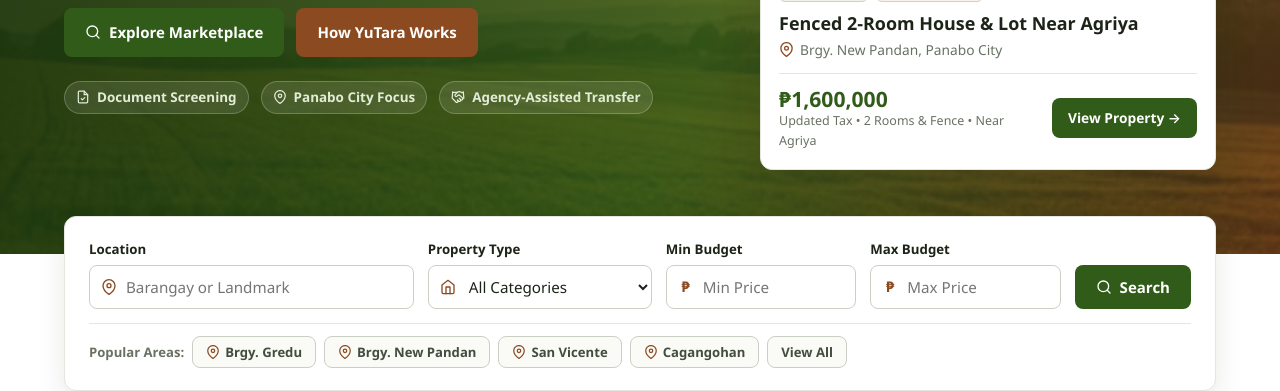
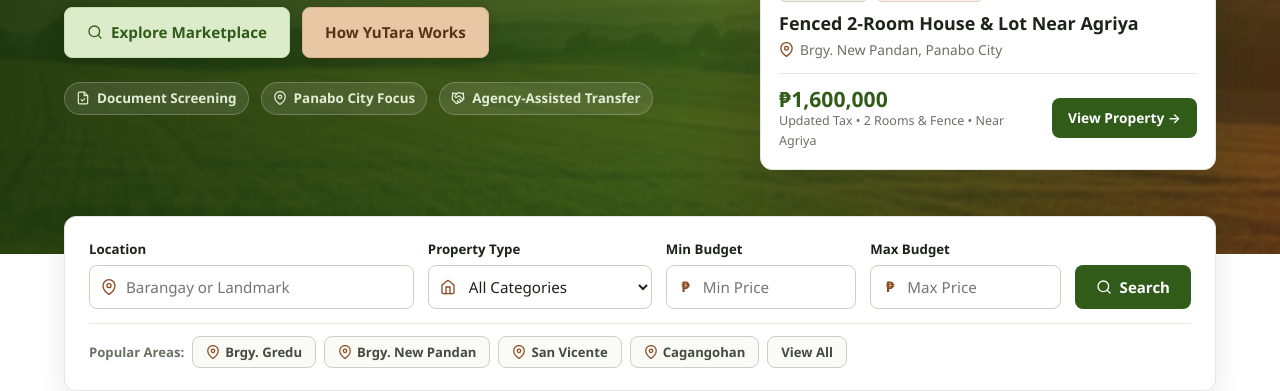
Before and after one commit to KryptoGitS/YuTara-Website-, a plain HTML site: page index.html in a window 1280 px wide. Shown: the part 415-806 px from the top of the page. Drawn offline with Linux system fonts and the light colour scheme.

Commit message:
Improve hero CTA button contrast with light sage green and light earth brown

```diff
--- a/css/styles.css
+++ b/css/styles.css
@@ -570,6 +570,62 @@ h1, h2, h3, h4 {
   flex-wrap: wrap;
   gap: 12px;
   margin-bottom: 24px;
+}
+
+.hero-actions .btn,
+.hero-buttons .btn {
+  min-height: 46px;
+  padding: 12px 22px;
+  border-radius: var(--radius-sm);
+  font-size: 0.95rem;
+  font-weight: 700;
+  transition: background-color 0.18s ease, border-color 0.18s ease, color 0.18s ease, box-shadow 0.18s ease, transform 0.14s ease;
+}
+
+/* Primary Hero CTA: Explore Marketplace (Light Sage Green #DCECCB / Forest Green #315B19) */
+.hero-actions .btn-primary,
+.hero-buttons .btn-primary {
+  background-color: #DCECCB;
+  color: #315B19;
+  border-color: #C7DFB0;
+  box-shadow: 0 4px 14px rgba(15, 30, 8, 0.22);
+}
+
+.hero-actions .btn-primary:hover,
+.hero-buttons .btn-primary:hover {
+  background-color: #C8E0B0;
+  color: #234311;
+  border-color: #B4D396;
+  box-shadow: 0 6px 18px rgba(15, 30, 8, 0.28);
+  transform: translateY(-1px);
+}
+
+.hero-actions .btn-primary:active,
+.hero-buttons .btn-primary:active {
+  transform: translateY(1px);
+}
+
+/* Secondary Hero CTA: How YuTara Works (Light Earth Brown #E8C7A5 / Dark Brown #593318) */
+.hero-actions .btn-secondary,
+.hero-buttons .btn-secondary {
+  background-color: #E8C7A5;
+  color: #593318;
+  border-color: #DAB38B;
+  box-shadow: 0 4px 14px rgba(35, 18, 6, 0.18);
+}
+
+.hero-actions .btn-secondary:hover,
+.hero-buttons .btn-secondary:hover {
+  background-color: #DDB58C;
+  color: #42240F;
+  border-color: #CCA074;
+  box-shadow: 0 6px 18px rgba(35, 18, 6, 0.25);
+  transform: translateY(-1px);
+}
+
+.hero-actions .btn-secondary:active,
+.hero-buttons .btn-secondary:active {
+  transform: translateY(1px);
 }
 
 .hero-trust-row {
```
